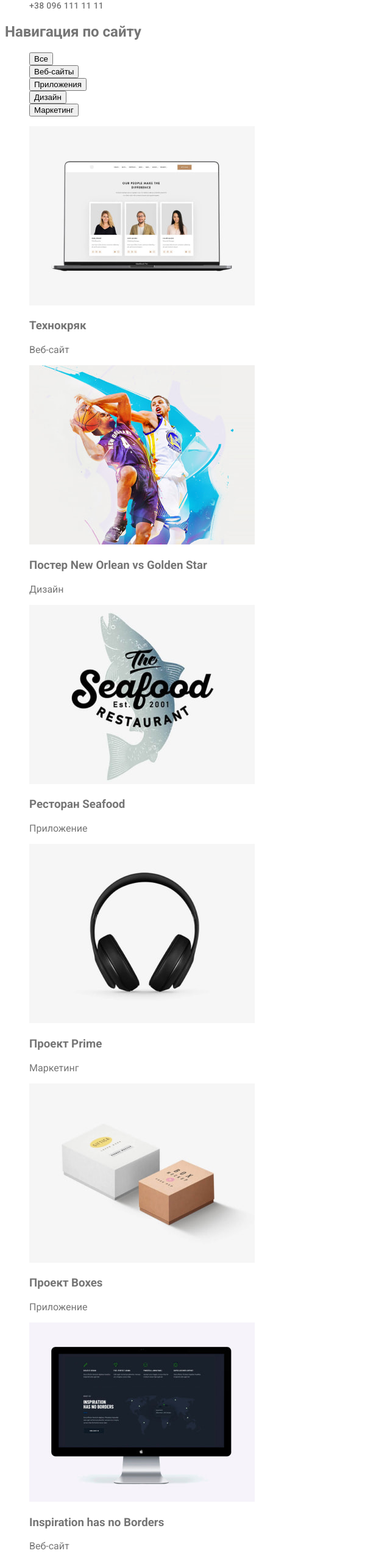
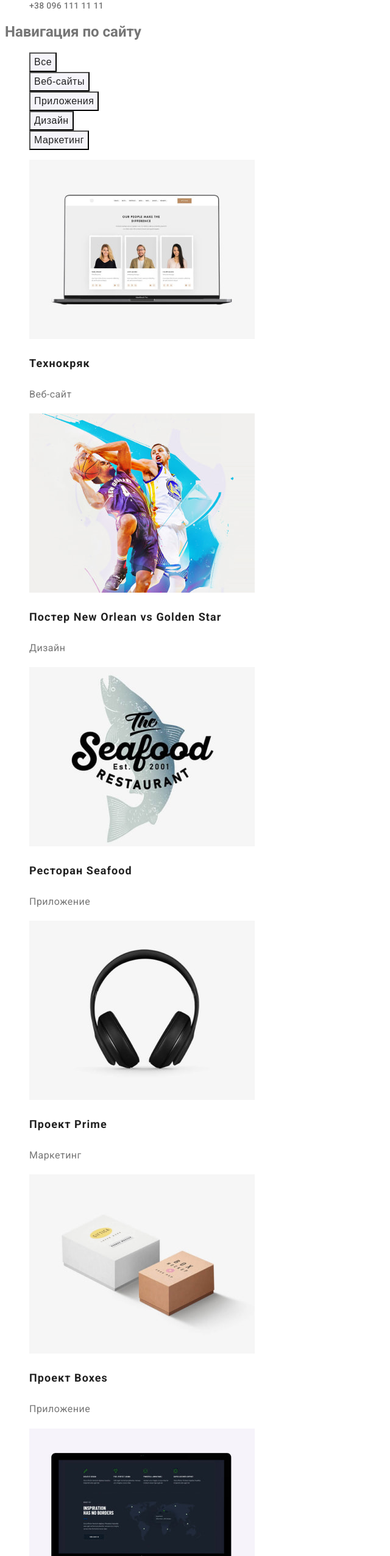
Before and after one commit to TanyaMarchenkoS/goit-markup-hw-02, a plain HTML site: page portfolio.html in a window 1280 px wide. Shown: the part 148-2700 px from the top of the page at 61% size, without its empty margins (0-640 px from the left). Drawn offline with Linux system fonts and the light colour scheme.

Commit message:
стилізація портфоліо

```diff
--- a/css/styles.css
+++ b/css/styles.css
@@ -1,7 +1,10 @@
-
+:root {
+    --main-txt-cl: #757575;
+    --second-txt-cl: #212121;
+}
 /* Главная */
 body {
-    color: #757575;
+    color: var(--main-txt-cl);
     background-color: #FFFFFF;
     font-family: 'Roboto', sans-serif;
 }
@@ -31,7 +34,7 @@ ul {
     font-size: 14px;
     line-height: 1.14;
     letter-spacing: 0.02em;
-    color: #212121;
+    color: var(--second-txt-cl);
     text-decoration: none;
 }
 .site-nav .link:hover,
@@ -53,7 +56,7 @@ ul {
     font-size: 14px;
     line-height: 1.14;
     letter-spacing: 0.02em;
-    color: #757575;
+    color: var(--main-txt-cl);
     text-decoration: none;
 }
 /* Герой */
@@ -84,12 +87,13 @@ ul {
     line-height: 1.4;
     letter-spacing: 0.03em;
     text-transform: uppercase;
-    color: #212121;
+    color: var(--second-txt-cl);
 }
 .specific-text {
     font-size: 14px;
     line-height: 1.71;
     letter-spacing: 0.03em;
+    color: var(--main-txt-cl);
 }
  /* Чем мы занимаемся */
  .work-title {
@@ -97,11 +101,11 @@ ul {
      font-size: 36px;
      line-height: 1.17;
      letter-spacing: 0.03em;
-     color: #212121;
+     color: var(--second-txt-cl);
  }
  /* команда */
  .team {
-     color: #212121;
+     color: var(--second-txt-cl);
      background-color: #F5F4FA;
  }
  .team-title {
@@ -127,7 +131,7 @@ ul {
       line-height: 1.19;
       text-align: center;
       letter-spacing: 0.03em;
-      color: #757575;
+      color: var(--main-txt-cl);
  }
 /* Подвал */
 .footer {
@@ -158,16 +162,45 @@ ul {
 
 .footer-tel,
 .footer-mailto {
+    font-family: 'Roboto';
     font-style: normal;
     font-weight: 400;
     font-size: 14px;
-    line-height: 1.71
+    line-height: 24px;
     letter-spacing: 0.03em;
     color: rgba(255, 255, 255, 0.6);
     text-decoration: none;
 }
 
-/* вторичный текст текста #212121 чорний */
-/* цвет основного текста #757575 светлее чорного*/
-/* белый #FFFFFF; */
-/* акцент #2196F3 */
+/* Main portfolio */
+.btn-portfolio {
+    font-weight: 500;
+    font-size: 16px;
+    line-height: 1.63;
+    text-align: center;
+    letter-spacing: 0.03em;
+    color: var(--second-txt-cl);
+    background-color: #F5F4FA;
+    cursor: pointer;
+
+}
+.btn-portfolio:hover,
+.btn-portfolio:focus {
+    color: #FFFFFF;
+    background-color: #2196F3;
+}
+
+.portfolio-title {
+    font-weight: 700;
+    font-size: 18px;
+    line-height: 2;
+    letter-spacing: 0.06em;
+    color: var(--second-txt-cl);
+}
+
+.subtitle {
+    font-size: 16px;
+    line-height: 1.88;
+    letter-spacing: 0.03em;
+    color: var(--main-txt-cl);
+}
--- a/portfolio.html
+++ b/portfolio.html
@@ -40,67 +40,67 @@
         <!-- Меню Портфолио -->
         <ul>
             <li>
-                <button type="button">Все</button>
+                <button class="btn-portfolio" type="button">Все</button>
             </li>
             <li>
-                <button type="button">Веб-сайты</button>
+                <button class="btn-portfolio" type="button">Веб-сайты</button>
             </li>
             <li>
-                <button type="button">Приложения</button>
+                <button class="btn-portfolio" type="button">Приложения</button>
             </li>
             <li>
-                <button type="button">Дизайн</button>
+                <button class="btn-portfolio" type="button">Дизайн</button>
             </li>
             <li>
-                <button type="button">Маркетинг</button>
+                <button class="btn-portfolio" type="button">Маркетинг</button>
             </li>
         </ul>
         <!-- Портфолио -->
         <ul>
             <li>
                 <img src="./images/project/project1.jpg" alt="#" width="370">
-                <h3>Технокряк</h3>
-                <p>Веб-сайт</p>
+                <h3 class="portfolio-title" >Технокряк</h3>
+                <p class="subtitle" >Веб-сайт</p>
             </li>
             <li>
                 <img src="./images/project/project2.jpg" alt="#" width="370">
-                <h3>Постер New Orlean vs Golden Star</h3>
-                <p>Дизайн</p>
+                <h3 class="portfolio-title">Постер New Orlean vs Golden Star</h3>
+                <p class="subtitle">Дизайн</p>
             </li>
             <li>
                 <img src="./images/project/project3.jpg" alt="#" width="370">
-                <h3>Ресторан Seafood</h3>
-                <p>Приложение</p>
+                <h3 class="portfolio-title">Ресторан Seafood</h3>
+                <p class="subtitle">Приложение</p>
             </li>
             <li>
                 <img src="./images/project/project4.jpg" alt="#" width="370">
-                <h3>Проект Prime</h3>
-                <p>Маркетинг</p>
+                <h3 class="portfolio-title">Проект Prime</h3>
+                <p class="subtitle">Маркетинг</p>
             </li>
             <li>
                 <img src="./images/project/project5.jpg" alt="#" width="370">
-                <h3>Проект Boxes</h3>
-                <p>Приложение</p>
+                <h3 class="portfolio-title">Проект Boxes</h3>
+                <p class="subtitle">Приложение</p>
             </li>
             <li>
                 <img src="./images/project/project6.jpg" alt="#" width="370">
-                <h3>Inspiration has no Borders</h3>
-                <p>Веб-сайт</p>
+                <h3 class="portfolio-title">Inspiration has no Borders</h3>
+                <p class="subtitle">Веб-сайт</p>
             </li>
             <li>
                 <img src="./images/project/project7.jpg" alt="#" width="370">
-                <h3>Издание Limited Edition</h3>
-                <p>Дизайн</p>
+                <h3 class="portfolio-title">Издание Limited Edition</h3>
+                <p class="subtitle">Дизайн</p>
             </li>
             <li>
                 <img src="./images/project/project8.jpg" alt="#" width="370">
-                <h3>Проект LAB</h3>
-                <p>Маркетинг</p>
+                <h3 class="portfolio-title">Проект LAB</h3>
+                <p class="subtitle">Маркетинг</p>
             </li>
             <li>
                 <img src="./images/project/project9.jpg" alt="#" width="370">
-                <h3>Growing Business</h3>
-                <p>Приложение</p>
+                <h3 class="portfolio-title">Growing Business</h3>
+                <p class="subtitle">Приложение</p>
             </li>
         </ul>
     </main>
```
